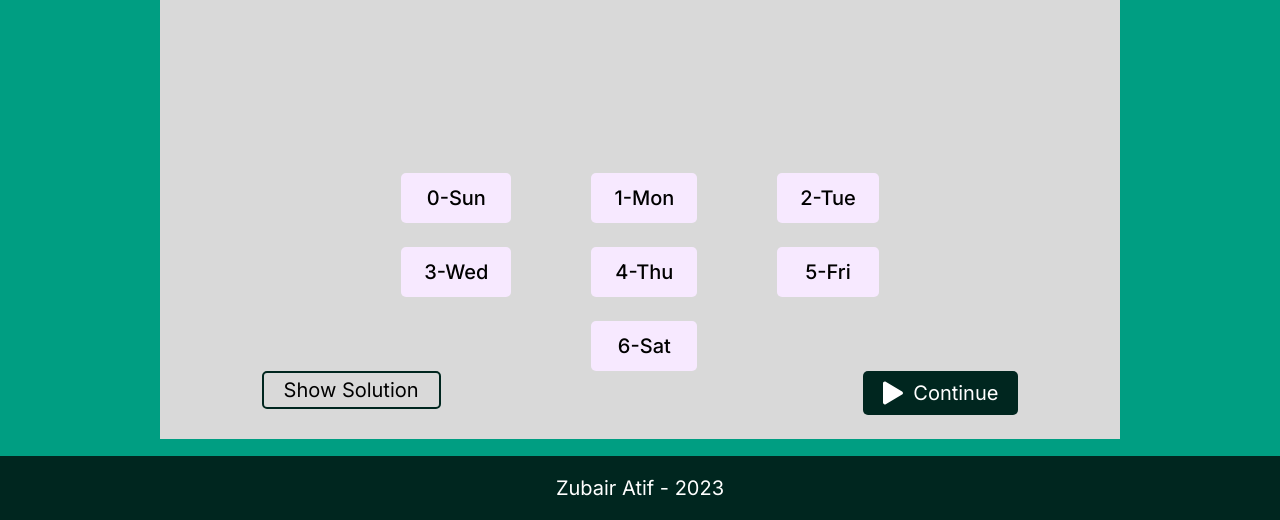
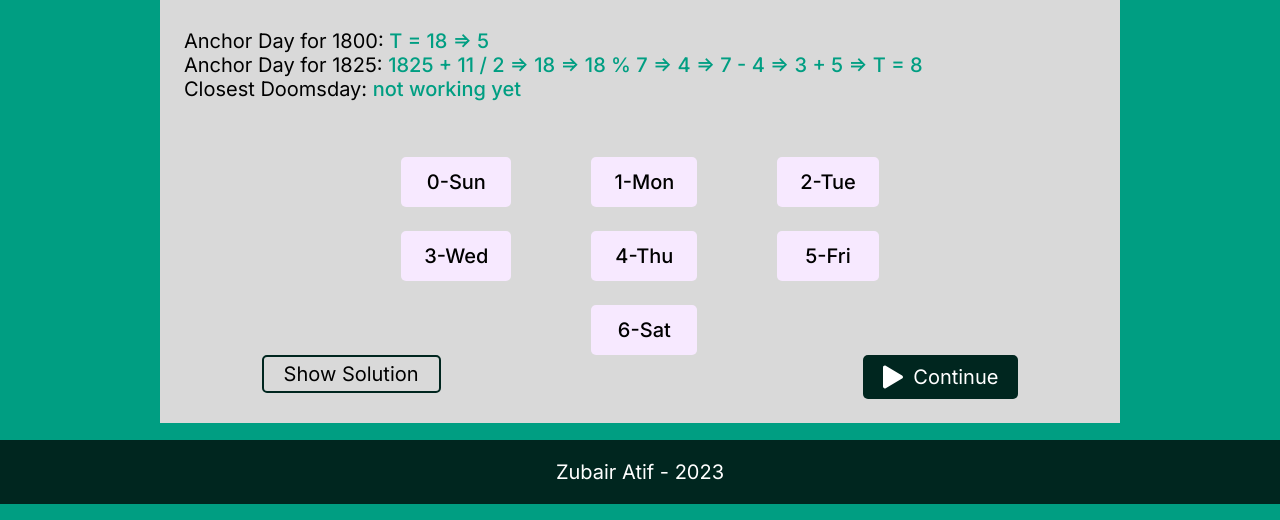
Before and after one commit to zubairatif/doomsday, a plain HTML site: page index.html in a window 1280 px wide. Both pictures are taken after a click on the button "Get Hint". Shown: the part 406-926 px from the top of the page. Drawn offline with Linux system fonts and the light colour scheme.

Commit message:
hints almost working except for doomsday

```diff
--- a/index.css
+++ b/index.css
@@ -139,6 +139,13 @@ button.incorrect {
 .continue > img {
   width: 1em;
 }
+.main_hint {
+  margin-block: 2rem;
+}
+.hint_values {
+  color: var(--primary);
+  font-weight: 500;
+}
 @media screen and (max-width: 500px) {
   .options {
     grid-template-columns: repeat(2, auto);
--- a/index.html
+++ b/index.html
@@ -46,13 +46,16 @@
         <div class="main_hint hidden">
           <ul class="hint_list">
             <li>
-              Anchor Day for 1900 is <span class="hint_one_value">3</span>
+              Anchor Day for <span class="hint_century"></span>:
+              <span class="hint_values hint_one_value">3</span>
             </li>
             <li>
-              Anchor Day for 1978 is <span class="hint_two_value">2</span>
+              Anchor Day for <span class="hint_year"></span>:
+              <span class="hint_values hint_two_value">2</span>
             </li>
             <li>
-              Closest Doomsday is <span class="hint_three_value">5th</span>
+              Closest Doomsday:
+              <span class="hint_values hint_three_value">5th</span>
             </li>
           </ul>
         </div>
--- a/index.js
+++ b/index.js
@@ -13,6 +13,12 @@ const solutionButton = document.querySelector(".solution_button");
 const hintButton = document.querySelector(".hint_button");
 const hintDisplay = document.querySelector(".main_hint");
 const solutionDisplay = document.querySelector(".solution_display");
+const hintOneDisplay = document.querySelector(".hint_one_value");
+const hintTwoDisplay = document.querySelector(".hint_two_value");
+const hintThreeDisplay = document.querySelector(".hint_three_value");
+const hintCenturyDisplay = document.querySelector(".hint_century");
+const hintYearDisplay = document.querySelector(".hint_year");
+
 const GetValues = () => {
   let randomDate = getRandomDate(1800, 2100);
   let weekday = getWeekday(randomDate);
@@ -72,6 +78,7 @@ function handleChoice(answer) {
   }
 }
 function next() {
+  hintDisplay.classList.toggle("hidden");
   Values = GetValues();
   dayButtons.forEach((btn) => {
     btn.classList.remove("correct");
@@ -81,8 +88,46 @@ function next() {
 function giveHint() {
   let date = Values.randomDate;
   let [day, month, year] = date.split("-");
-  let century = Math.ceil(year / 100);
-  // let hintOne=
+  let century = Math.floor(year / 100);
+  hintCenturyDisplay.innerText = century * 100;
+  hintYearDisplay.innerText = year;
+  let closestDoomsday = "not working yet";
+  let yearLastTwo = year - century * 100;
+  let centuryAnchor;
+  switch (century) {
+    case 18: {
+      centuryAnchor = 5;
+      console.log("18th");
+      break;
+    }
+    case 19: {
+      console.log("19th");
+      centuryAnchor = 3;
+      break;
+    }
+    case 20: {
+      console.log("20th");
+      centuryAnchor = 2;
+      break;
+    }
+    default:
+      console.log(0);
+      break;
+  }
+  hintOneDisplay.innerText = `T = ${century} => ${centuryAnchor}`;
+
+  let addOne = yearLastTwo % 2 == 0 ? "" : "+ 11";
+  yearLastTwo = yearLastTwo % 2 == 0 ? yearLastTwo : yearLastTwo + 11;
+  let yearHalf = yearLastTwo / 2;
+  let addTwo = yearHalf % 2 == 0 ? "" : "+ 11";
+  let yearHalfAfter = yearHalf % 2 == 0 ? yearHalf : yearHalf + 11;
+  hintTwoDisplay.innerText = `${year} ${addOne} / 2 => ${yearHalf} ${addTwo} => ${yearHalfAfter} % 7 => ${
+    yearHalfAfter % 7
+  } => 7 - ${yearHalfAfter % 7} => ${
+    7 - (yearHalfAfter % 7)
+  } + ${centuryAnchor} => T = ${centuryAnchor + (7 - (yearHalfAfter % 7))}`;
+  hintThreeDisplay.innerText = closestDoomsday;
+  hintDisplay.classList.toggle("hidden");
 }
 document.addEventListener("keydown", (event) => {
   if (event.key in ["0", "1", "2", "3", "4", "5", "6"]) handleChoice(event.key);
--- a/style.css
+++ b/style.css
@@ -91,5 +91,4 @@ img {
 }
 .hidden {
   visibility: hidden;
-  margin-block: 20px;
 }
```
